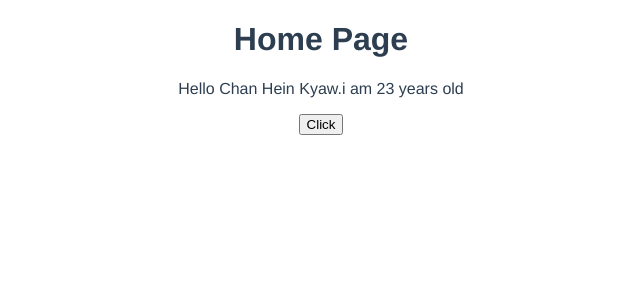
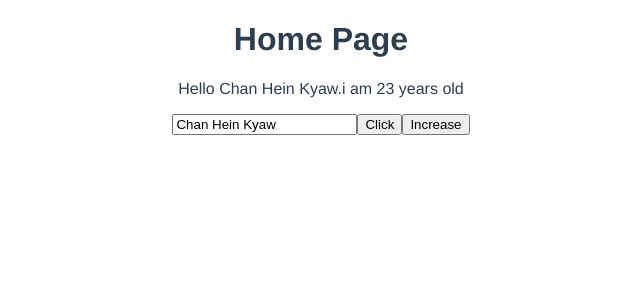
Before and after one commit to ChanHeinKyaw/Vue_JS, a Vue app in the folder Chapter_10/composition-api/: page / in a window 1280 px wide. Shown: the top 300 px of the page, without its empty margins (319-959 px from the left). Built offline with nearby package versions, Linux system fonts and the light colour scheme.

Commit message:
using refs for reactivity

```diff
--- a/Chapter_10/composition-api/src/views/HomeView.vue
+++ b/Chapter_10/composition-api/src/views/HomeView.vue
@@ -2,23 +2,31 @@
   <div class="home">
     <h1>Home Page</h1>
     <p>Hello {{ name }}.i am {{ age }} years old</p>
+    <input type="text" v-model="name">
     <button @click="handleClick">Click</button>
+    <button @click="increaseAge">Increase</button>
   </div>
 </template>
 
 <script>
+import { ref } from 'vue';
 export default {
   setup(){
-    let name = "Chan Hein Kyaw";
-    let age = 23;
+    let name = ref("Chan Hein Kyaw");
+    let age = ref(23);
     let handleClick = () => {
-      console.log("u clicked me");
+      name.value = "Kyaw Kyaw"
+    }
+
+    let increaseAge = () => {
+      age.value++;
     }
 
     return {
       name,
       age,
-      handleClick
+      handleClick,
+      increaseAge
     }
   }
 }
```
